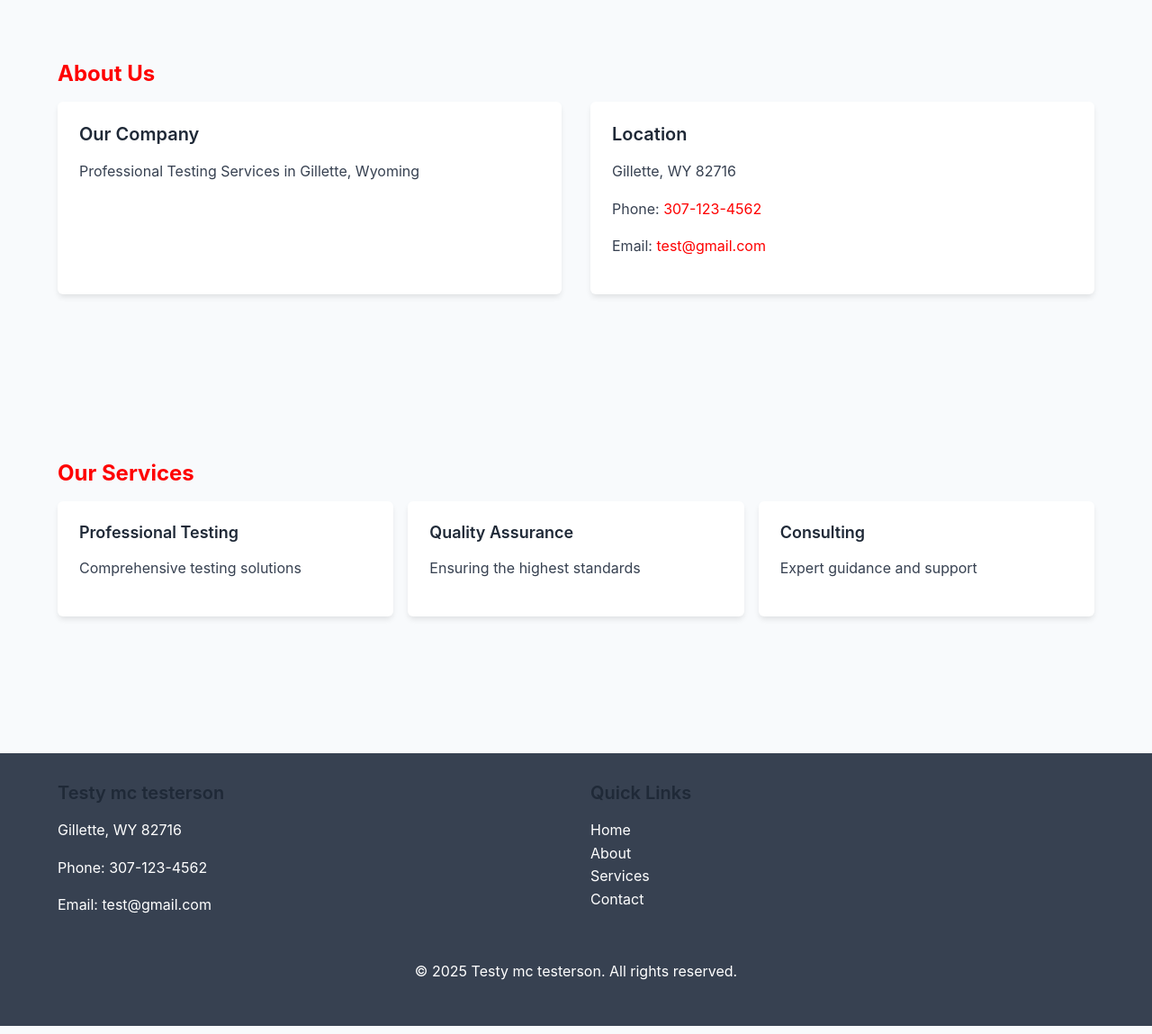
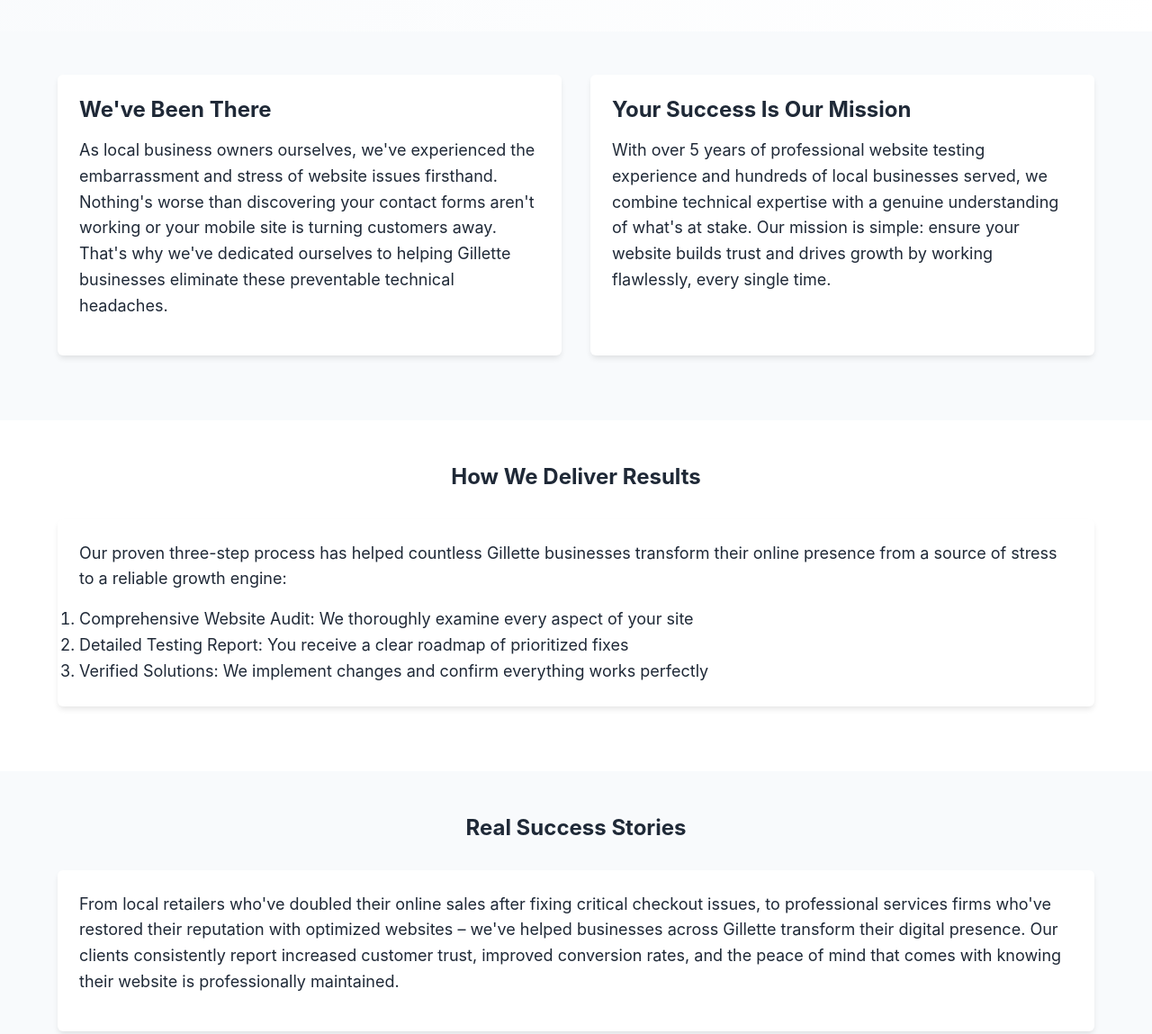
Before and after one commit to prairiegiraffe/testy-mc-testerson, a website: page about.html in a window 1280 px wide. Shown: the part 348-1497 px from the top of the page at 90% size. Drawn offline with Linux system fonts and the light colour scheme.

Commit message:
Update about.html - Website regeneration

```diff
--- a/about.html
+++ b/about.html
@@ -3,91 +3,91 @@
 <head>
     <meta charset="UTF-8">
     <meta name="viewport" content="width=device-width, initial-scale=1.0">
-    <title>Testy mc testerson - About</title>
-    <meta name="description" content="Testy mc testerson in Gillette">
+    <title>Gillette WY Website Testing Experts | Ensuring Your Online Success</title>
+    <meta name="description" content="We help local Gillette businesses eliminate website errors and technical issues that cost them customers, delivering reliable testing solutions that ensure online success.">
     <link rel="stylesheet" href="style.css">
 </head>
 <body class="bg-light">
     <header class="bg-white shadow">
         <nav class="container flex justify-between items-center py-4">
-            <a href="/" class="nav-brand text-2xl font-bold text-primary">Testy mc testerson</a>
+            <a href="/" class="nav-brand text-2xl font-bold">Testy mc testerson</a>
             <div class="nav-links">
-                <a href="/" class="p-2 text-dark">Home</a>
-                <a href="/about" class="p-2 text-dark active">About</a>
-                <a href="/services" class="p-2 text-dark">Services</a>
-                <a href="/contact" class="p-2 text-dark">Contact</a>
+                <a href="/home" class="px-4 py-2">Home</a>
+                <a href="/about" class="px-4 py-2 active">About</a>
+                <a href="/services" class="px-4 py-2">Services</a>
+                <a href="/contact" class="px-4 py-2">Contact</a>
             </div>
         </nav>
     </header>
 
+    <main>
         <section class="hero bg-primary text-white py-16">
-        <div class="container text-center">
-            <h1 class="text-3xl font-bold mb-4">Welcome to Testy mc testerson</h1>
-            <p class="text-xl">Professional Testing Websitew</p>
+            <div class="container">
+                <h1 class="text-3xl font-bold mb-4">Helping Local Businesses Build Trust Through Reliable Websites</h1>
+                <p class="text-xl mb-8">Because your online presence should work as hard as you do</p>
+                <p class="text-lg">{hero_text}</p>
             </div>
         </section>
 
-    <main class="container py-8">
-        <section class="content-section mb-8">
-            <h2 class="section-title text-2xl font-bold mb-4">About Us</h2>
+        <section class="py-12">
+            <div class="container">
                 <div class="grid grid-2 gap-8">
-                <div class="card p-6 bg-white shadow rounded">
-                    <h3 class="text-xl font-semibold mb-4">Our Company</h3>
-                    <p class="text-dark">Professional Testing Services in Gillette, Wyoming</p>
+                    <div class="card p-8 bg-white shadow rounded">
+                        <h2 class="text-2xl font-bold mb-4">We've Been There</h2>
+                        <p class="text-lg">As local business owners ourselves, we've experienced the embarrassment and stress of website issues firsthand. Nothing's worse than discovering your contact forms aren't working or your mobile site is turning customers away. That's why we've dedicated ourselves to helping Gillette businesses eliminate these preventable technical headaches.</p>
                     </div>
-                <div class="card p-6 bg-white shadow rounded">
-                    <h3 class="text-xl font-semibold mb-4">Location</h3>
-                    <p class="text-dark">Gillette, WY 82716</p>
-                    <p class="text-dark">Phone: <a href="tel:3071234562" class="text-primary">307-123-4562</a></p>
-                    <p class="text-dark">Email: <a href="mailto:test@gmail.com" class="text-primary">test@gmail.com</a></p>
+                    <div class="card p-8 bg-white shadow rounded">
+                        <h2 class="text-2xl font-bold mb-4">Your Success Is Our Mission</h2>
+                        <p class="text-lg">With over 5 years of professional website testing experience and hundreds of local businesses served, we combine technical expertise with a genuine understanding of what's at stake. Our mission is simple: ensure your website builds trust and drives growth by working flawlessly, every single time.</p>
+                    </div>
                 </div>
             </div>
         </section>
 
-        <section class="content-section mb-8">
-            <h2 class="section-title text-2xl font-bold mb-4">Our Services</h2>
-            <div class="grid grid-3 gap-4">
-                <div class="card p-4 bg-white shadow rounded">
-                    <div class="card-body">
-                        <h3 class="text-lg font-semibold mb-2">Professional Testing</h3>
-                        <p class="text-dark">Comprehensive testing solutions</p>
+        <section class="bg-white py-12">
+            <div class="container">
+                <h2 class="text-2xl font-bold mb-8 text-center">How We Deliver Results</h2>
+                <div class="card p-8 shadow rounded">
+                    <p class="text-lg mb-4">Our proven three-step process has helped countless Gillette businesses transform their online presence from a source of stress to a reliable growth engine:</p>
+                    <ol class="text-lg">
+                        <li class="mb-2">Comprehensive Website Audit: We thoroughly examine every aspect of your site</li>
+                        <li class="mb-2">Detailed Testing Report: You receive a clear roadmap of prioritized fixes</li>
+                        <li>Verified Solutions: We implement changes and confirm everything works perfectly</li>
+                    </ol>
                 </div>
             </div>
-                <div class="card p-4 bg-white shadow rounded">
-                    <div class="card-body">
-                        <h3 class="text-lg font-semibold mb-2">Quality Assurance</h3>
-                        <p class="text-dark">Ensuring the highest standards</p>
+        </section>
+
+        <section class="py-12">
+            <div class="container">
+                <h2 class="text-2xl font-bold mb-8 text-center">Real Success Stories</h2>
+                <div class="card p-8 bg-white shadow rounded">
+                    <p class="text-lg">From local retailers who've doubled their online sales after fixing critical checkout issues, to professional services firms who've restored their reputation with optimized websites – we've helped businesses across Gillette transform their digital presence. Our clients consistently report increased customer trust, improved conversion rates, and the peace of mind that comes with knowing their website is professionally maintained.</p>
                 </div>
             </div>
-                <div class="card p-4 bg-white shadow rounded">
-                    <div class="card-body">
-                        <h3 class="text-lg font-semibold mb-2">Consulting</h3>
-                        <p class="text-dark">Expert guidance and support</p>
-                    </div>
-                </div>
+        </section>
+
+        <section class="bg-primary text-white py-12">
+            <div class="container text-center">
+                <h2 class="text-2xl font-bold mb-4">Ready to Eliminate Website Worries?</h2>
+                <p class="text-lg mb-8">Don't let technical issues cost you another customer. Let's work together to ensure your website becomes a reliable asset that consistently drives business growth.</p>
+                <a href="/contact" class="btn btn-accent btn-lg">Schedule Your Website Audit</a>
             </div>
         </section>
     </main>
 
     <footer class="bg-dark text-white py-8">
         <div class="container">
-            <div class="grid grid-2 gap-8">
+            <div class="flex justify-between items-center">
                 <div>
-                    <h3 class="text-xl font-semibold mb-4">Testy mc testerson</h3>
+                    <p class="text-lg font-bold">Testy mc testerson</p>
                     <p>Gillette, WY 82716</p>
-                    <p>Phone: 307-123-4562</p>
+                    <p>Phone: (307) 123-4562</p>
                     <p>Email: test@gmail.com</p>
                 </div>
-                <div>
-                    <h3 class="text-xl font-semibold mb-4">Quick Links</h3>
-                    <a href="/" class="block text-white mb-2">Home</a>
-                    <a href="/about" class="block text-white mb-2">About</a>
-                    <a href="/services" class="block text-white mb-2">Services</a>
-                    <a href="/contact" class="block text-white mb-2">Contact</a>
+                <div class="text-right">
+                    <p>&copy; 2024 Testy mc testerson. All rights reserved.</p>
                 </div>
-            </div>
-            <div class="text-center mt-8 pt-8 border-primary">
-                <p>&copy; 2025 Testy mc testerson. All rights reserved.</p>
             </div>
         </div>
     </footer>
```
Lines whose indentation alone changed are shown as unchanged.
